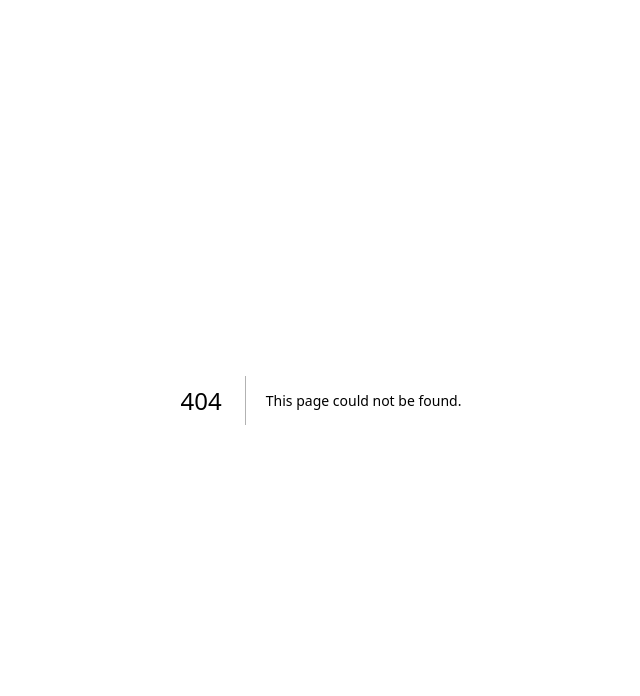
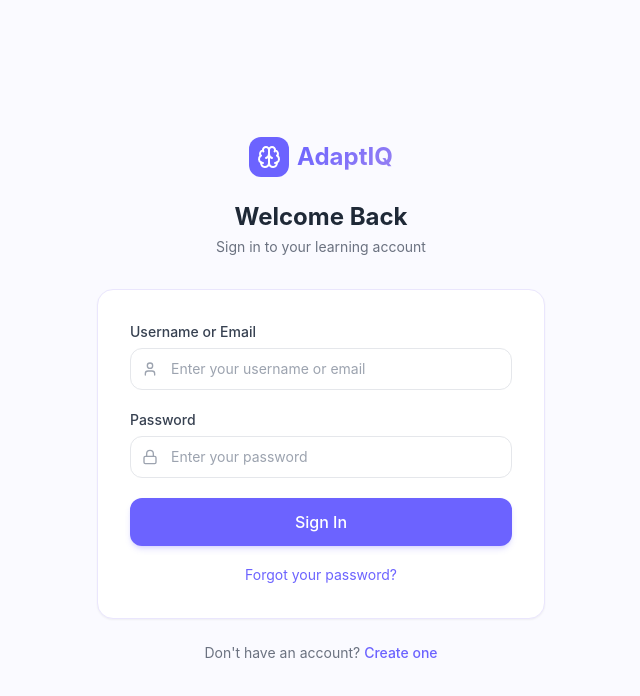
Before and after one commit to Mirdula18/AdaptAI, a Next.js app in the folder frontend/: page /login in a window 1280 px wide. Before the commit this address had no page. Shown: the top 696 px of the page, without its empty margins (319-959 px from the left). Built offline with nearby package versions, Linux system fonts and the light colour scheme.

Commit message:
Add Login component for user authentication with form handling

```diff
--- /dev/null
+++ b/frontend/src/pages/login.tsx
@@ -0,0 +1,87 @@
+import React, { useState } from 'react';
+import Link from 'next/link';
+import { useRouter } from 'next/router';
+import { useAuth } from '@/contexts/AuthContext';
+import { Input, Button } from '@/components/ui';
+import { Brain, Mail, Lock, User } from 'lucide-react';
+import toast from 'react-hot-toast';
+
+export default function Login() {
+  const { login, user } = useAuth();
+  const router = useRouter();
+  const [form, setForm] = useState({ username: '', password: '' });
+  const [loading, setLoading] = useState(false);
+
+  React.useEffect(() => {
+    if (user) router.push('/dashboard');
+  }, [user, router]);
+
+  const handleSubmit = async (e: React.FormEvent) => {
+    e.preventDefault();
+    setLoading(true);
+    try {
+      await login(form.username, form.password);
+      toast.success('Welcome back!');
+      router.push('/dashboard');
+    } catch (err: any) {
+      toast.error(err.response?.data?.error || 'Login failed');
+    } finally {
+      setLoading(false);
+    }
+  };
+
+  return (
+    <div className="min-h-screen flex items-center justify-center bg-surface-50 px-4">
+      <div className="w-full max-w-md">
+        <div className="text-center mb-8">
+          <Link href="/" className="inline-flex items-center space-x-2 mb-6">
+            <div className="w-10 h-10 bg-primary-500 rounded-xl flex items-center justify-center">
+              <Brain className="w-6 h-6 text-white" />
+            </div>
+            <span className="text-2xl font-bold gradient-text">AdaptIQ</span>
+          </Link>
+          <h1 className="text-2xl font-bold text-gray-800">Welcome Back</h1>
+          <p className="text-sm text-gray-500 mt-1">Sign in to your learning account</p>
+        </div>
+
+        <div className="bg-white rounded-2xl border border-primary-100 shadow-sm p-8">
+          <form onSubmit={handleSubmit} className="space-y-5">
+            <Input
+              label="Username or Email"
+              placeholder="Enter your username or email"
+              icon={<User className="w-4 h-4" />}
+              value={form.username}
+              onChange={(e) => setForm({ ...form, username: e.target.value })}
+              required
+            />
+            <Input
+              label="Password"
+              type="password"
+              placeholder="Enter your password"
+              icon={<Lock className="w-4 h-4" />}
+              value={form.password}
+              onChange={(e) => setForm({ ...form, password: e.target.value })}
+              required
+            />
+            <Button type="submit" loading={loading} className="w-full" size="lg">
+              Sign In
+            </Button>
+          </form>
+
+          <div className="mt-4 text-center">
+            <Link href="/forgot-password" className="text-sm text-primary-500 hover:underline">
+              Forgot your password?
+            </Link>
+          </div>
+        </div>
+
+        <p className="text-center text-sm text-gray-500 mt-6">
+          Don't have an account?{' '}
+          <Link href="/register" className="text-primary-500 font-medium hover:underline">
+            Create one
+          </Link>
+        </p>
+      </div>
+    </div>
+  );
+}
```
